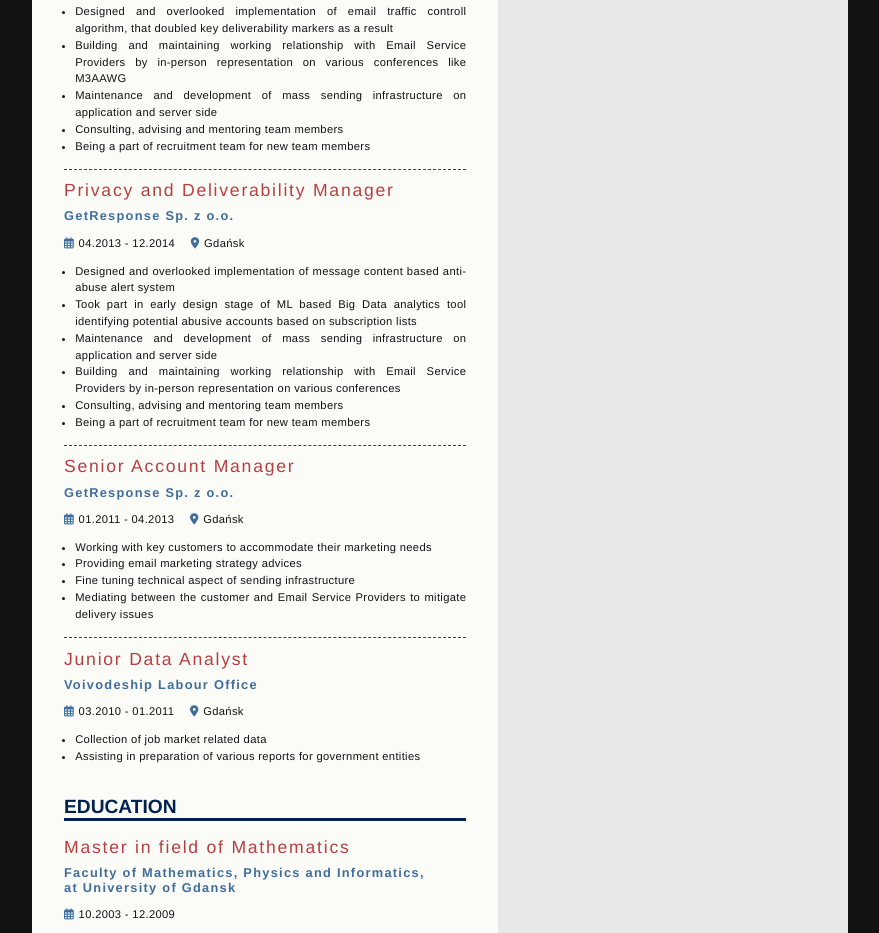
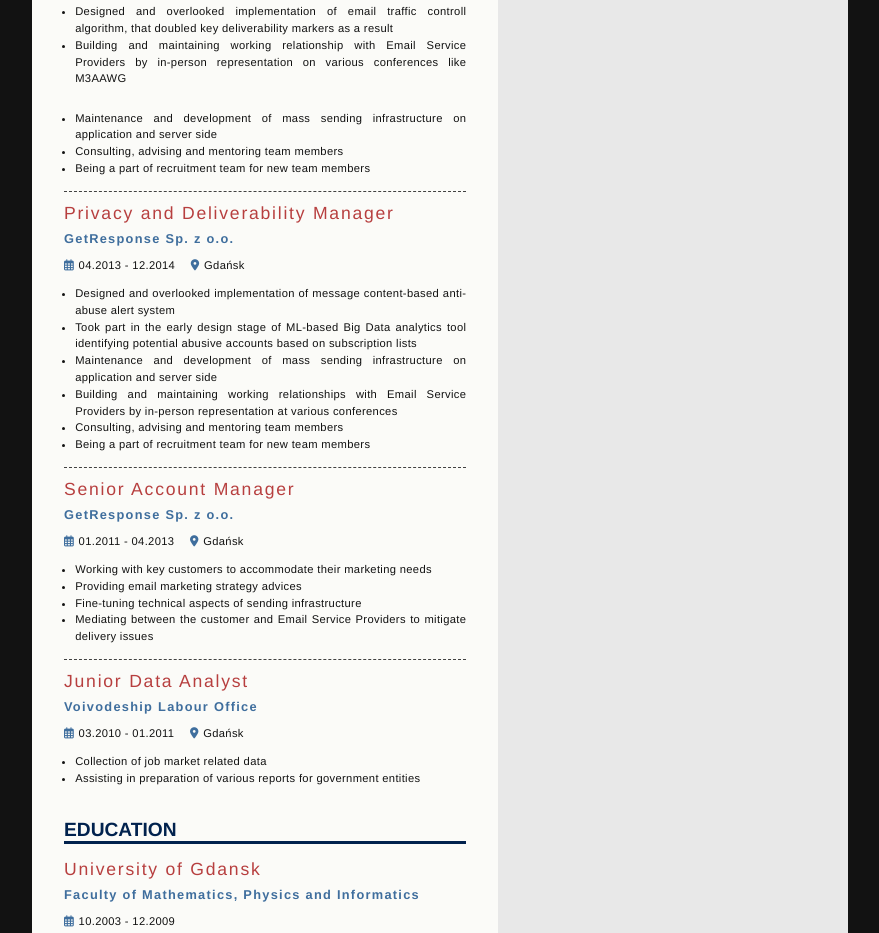
Before and after one commit to MordisDev/CV, a plain HTML site: page index.html in a window 1280 px wide. Shown: the part 995-1928 px from the top of the page, without its empty margins (200-1079 px from the left). Drawn offline with Linux system fonts and the light colour scheme.

Commit message:
proofreading, line break with margin for PDF

```diff
--- a/data/sourceData.js
+++ b/data/sourceData.js
@@ -30,7 +30,7 @@
             isLink: true,
         },
     ],
-    summary: "Mid level front end developer with 4+ years of experience desiging and building web based support tools for incompany use. Specializing in React, with good knowledge of Typescript, CSS/JSS, and basics of UX design. Accomplishments include designs and development of statistical panel, UX design for data presentation, and access level management",
+    summary: "Mid level front end developer with 4+ years of experience desiging and building web based support tools for incompany use. Specializing in React, with good knowledge of Typescript, CSS/JSS, and basics of UX design. Accomplishments include designs and development of statistical panel, UX design for data presentation, and access level management.",
     workHistory: [
         {
             start: "02.2019",
@@ -77,10 +77,10 @@
             company: "GetResponse Sp. z o.o.",
             location: "Gdańsk",
             description: [
-                "Designed and overlooked implementation of message content based anti-abuse alert system",
-                "Took part in early design stage of ML based Big Data analytics tool identifying potential abusive accounts based on subscription lists",
+                "Designed and overlooked implementation of message content-based anti-abuse alert system",
+                "Took part in the early design stage of ML-based Big Data analytics tool identifying potential abusive accounts based on subscription lists",
                 "Maintenance and development of mass sending infrastructure on application and server side",
-                "Building and maintaining working relationship with Email Service Providers by in-person representation on various conferences",
+                "Building and maintaining working relationships with Email Service Providers by in-person representation at various conferences",
                 "Consulting, advising and mentoring team members",
                 "Being a part of recruitment team for new team members",
             ],
@@ -94,7 +94,7 @@
             description: [
                 "Working with key customers to accommodate their marketing needs",
                 "Providing email marketing strategy advices",
-                "Fine tuning technical aspect of sending infrastructure",
+                "Fine-tuning technical aspects of sending infrastructure",
                 "Mediating between the customer and Email Service Providers to mitigate delivery issues",
             ],
         },
--- a/index.html
+++ b/index.html
@@ -10,6 +10,7 @@
   </head>
   <body>
     <div id="cv_body"></div>
+    <div id="cv_body_for_pdf"></div>
     <script src="data/sourceData.js"></script>
 	  <script src="scripts/index.js"></script>
   </body>
--- a/scripts/index.js
+++ b/scripts/index.js
@@ -133,7 +133,7 @@
     const JobDescription = generateElement('ul', 'description');
     description.map(descriptionItem =>
         Array.isArray(descriptionItem)
-            ? JobDescription.appendChild(generateElement('li', 'html2pdf__page-break', descriptionItem[0]))
+            ? JobDescription.appendChild(generateElement('li', 'html2pdf__page-break bottom_margin', descriptionItem[0]))
             : JobDescription.appendChild(generateElement('li', null, descriptionItem))
     );
     Item.appendChild(JobDescription)
@@ -154,10 +154,10 @@
     const { start, end, title, school, speciality } = educationItem;
 
     const Item = generateElement('div', 'education_item');
-    Item.appendChild(generateElement('h5', 'title', title));
+    Item.appendChild(generateElement('h5', 'school', school));
 
-    const SpecializationAndSchool = generateElement('h6', 'speciality_and_school');
-    SpecializationAndSchool.innerHTML = `${speciality}, <br /> at ${school}`;
+    const SpecializationAndSchool = generateElement('h6', 'speciality');
+    SpecializationAndSchool.innerHTML = speciality;
     Item.appendChild(SpecializationAndSchool);
 
     const Time = generateElement('ul', 'time_and_location');
--- a/styles/style.css
+++ b/styles/style.css
@@ -133,7 +133,7 @@
     border-bottom: 1px dashed var(--color-text-light);
 }
 
-.work_experience_item .position, .education_item .title {
+.work_experience_item .position, .education_item .school {
     margin-top: .6em;
     margin-bottom: .4em;
     color: var(--color-terciary);
@@ -142,7 +142,7 @@
     letter-spacing: .1em;
 }
 
-.work_experience_item .company_name, .education_item .speciality_and_school {
+.work_experience_item .company_name, .education_item .speciality {
     margin-top: .4em;
     margin-bottom: .6em;
     color: var(--color-main);
@@ -158,6 +158,10 @@
 .work_experience_item .description > li {
     display: list-item;
     margin-left: 1em;
+}
+
+.work_experience_item .description > li.bottom_margin {
+    margin-bottom: 2em;
 }
 
 .skills > li, .interests > li {
```
